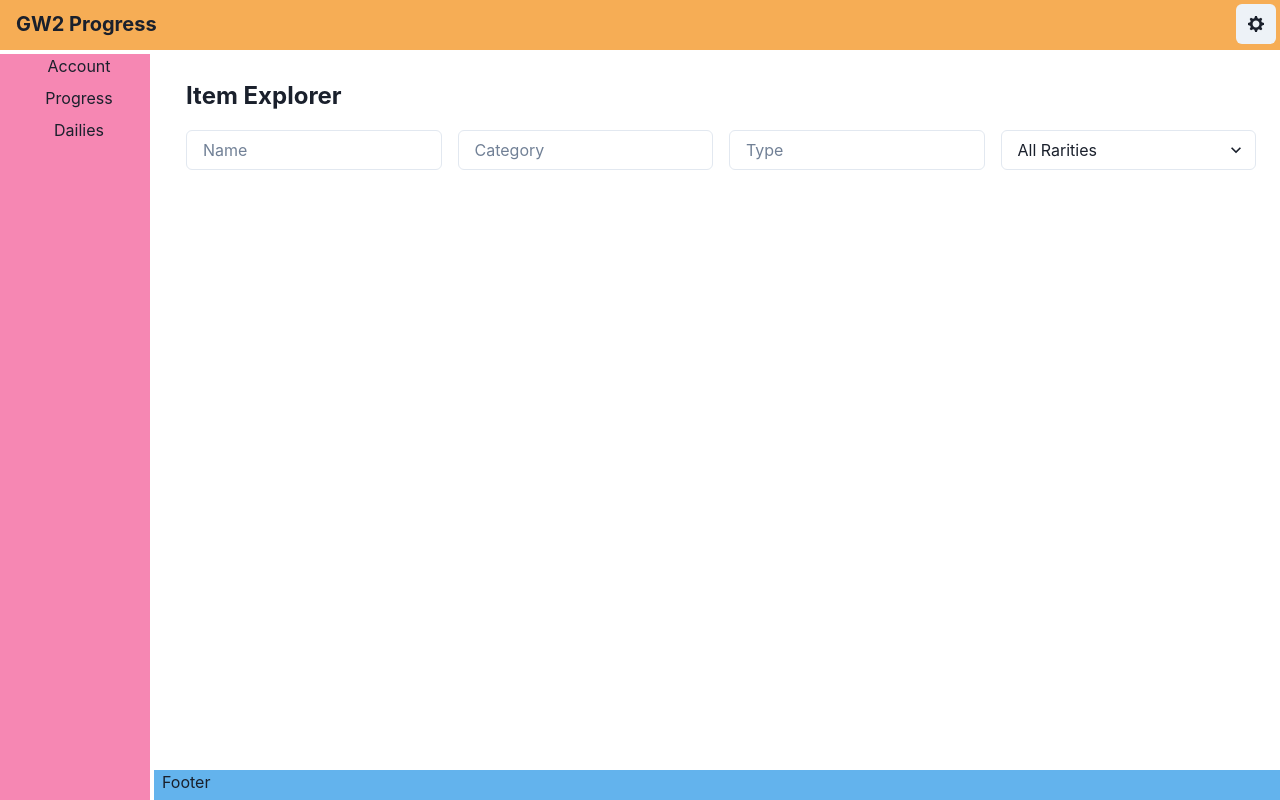
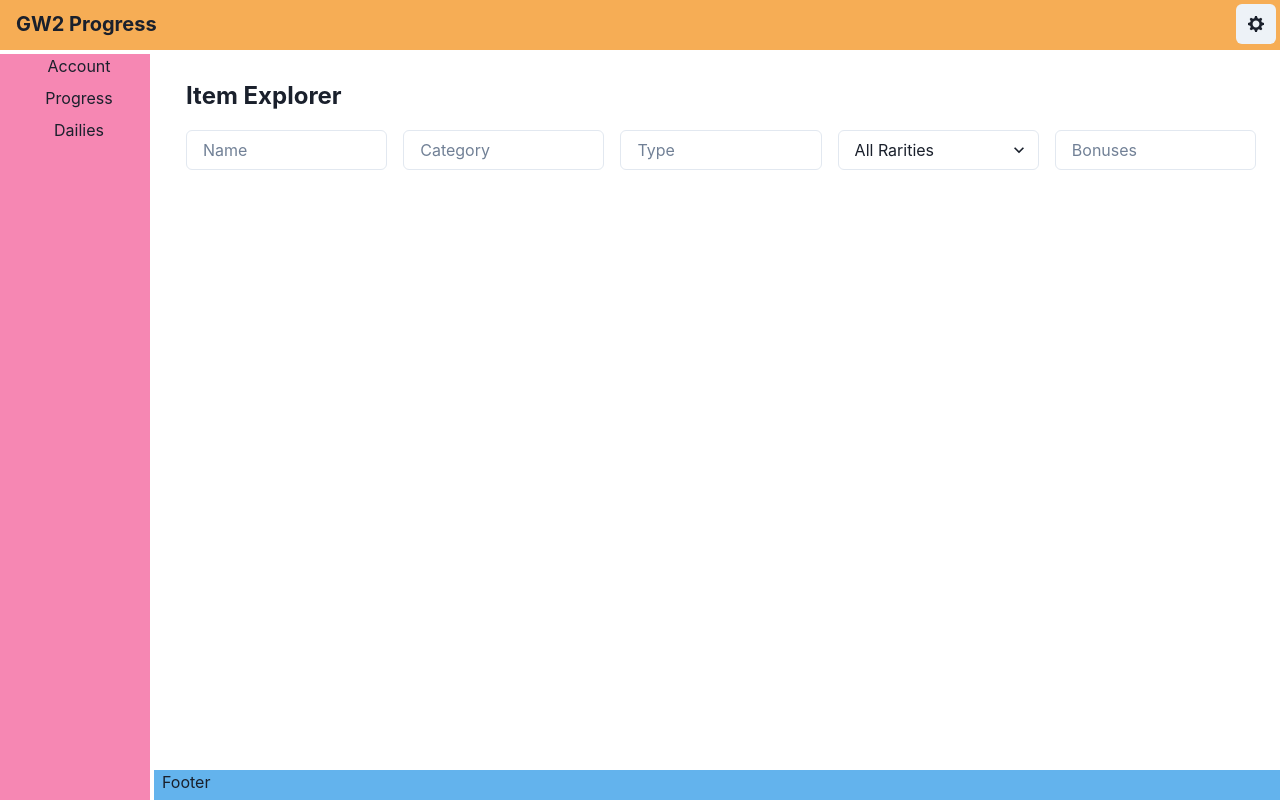
Before and after one commit to clagiordano/gw2-progress, a Next.js app: page /items/explorer in a window 1280 px wide. Built offline with nearby package versions, Linux system fonts and the light colour scheme.

Commit message:
Search by subtype fix, search by bonuses

```diff
--- a/app/api/items/search/route.ts
+++ b/app/api/items/search/route.ts
@@ -11,6 +11,7 @@
   const category = searchParams.get("category")?.toLowerCase() || "";
   const subtype = searchParams.get("subtype")?.toLowerCase() || "";
   const rarity = searchParams.get("rarity")?.toLowerCase() || "";
+  const bonuses = searchParams.get("bonuses")?.toLowerCase() || "";
   //   const bonus = searchParams.get("bonus")?.toLowerCase() || "";
 
   // const results = items.filter(item => {
@@ -45,8 +46,9 @@
   let query = supabase.from("items").select("*").limit(200);
   if (q) query = query.ilike("data->>name", `%${q}%`);
   if (category) query = query.ilike("data->>type", `%${category}%`);
-  if (subtype) query = query.ilike("data->>details->>type", `%${subtype}%`);
+  if (subtype) query = query.ilike("data->details->>type", `%${subtype}%`);
   if (rarity) query = query.ilike("data->>rarity", `%${rarity}%`);
+  if (bonuses) query = query.ilike("data->details->>bonuses", `%${bonuses}%`);
 
   const { data, error } = await query;
 
--- a/app/items/explorer/page.tsx
+++ b/app/items/explorer/page.tsx
@@ -46,6 +46,7 @@
   const [category, setCategory] = useState("");
   const [subtype, setSubtype] = useState("");
   const [rarity, setRarity] = useState("");
+  const [bonuses, setBonuses] = useState("");
   const [results, setResults] = useState<any[]>([]);
   const [loading, setLoading] = useState(false);
 
@@ -59,6 +60,7 @@
       if (category) params.append("category", category);
       if (subtype) params.append("subtype", subtype);
       if (rarity) params.append("rarity", rarity);
+      if (bonuses) params.append("bonuses", bonuses);
 
       if (params.toString() === "") {
         setResults([]);
@@ -73,7 +75,7 @@
     }, 300);
 
     return () => clearTimeout(handler);
-  }, [query, category, subtype, rarity]);
+  }, [query, category, subtype, rarity, bonuses]);
 
   // Copia chat_link nella clipboard con toast
   const handleCopy = (link: string) => {
@@ -132,6 +134,14 @@
             <option value="legendary">Legendary</option>
           </Select>
         </Box>
+
+        <Box flex="1">
+          <Input
+            value={bonuses}
+            onChange={(e) => setBonuses(e.target.value)}
+            placeholder="Bonuses"
+          />
+        </Box>
       </Flex>
 
       {loading && <Spinner />}
@@ -161,9 +171,17 @@
 
               <Box flex="1">
                 <Flex justify="space-between" align="flex-start" mb={1}>
-                  <Text fontWeight="semibold" color={rarityColor(item.data?.rarity)}>
-                    {item.data.name}
-                  </Text>
+                  <Box>
+                    <Text fontWeight="semibold" color={rarityColor(item.data?.rarity)}>
+                      {item.data.name}
+                    </Text>
+                    {item.data.details?.bonuses && (
+                      <Text as="span" fontSize="xs" color="gray.600">
+                        ({item.data.details.bonuses.join(", ")})
+                      </Text>
+                    )}
+                  </Box>
+
                   <Box textAlign="right">
                     {
                       <Text fontSize="sm" color="gray.500">
```
